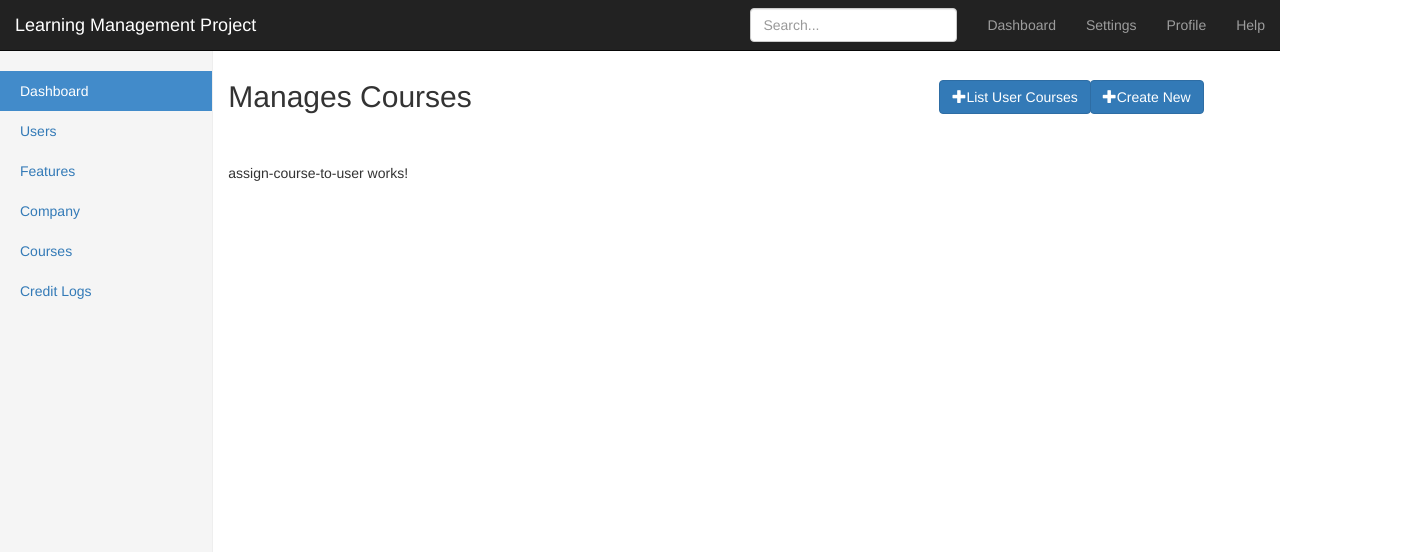
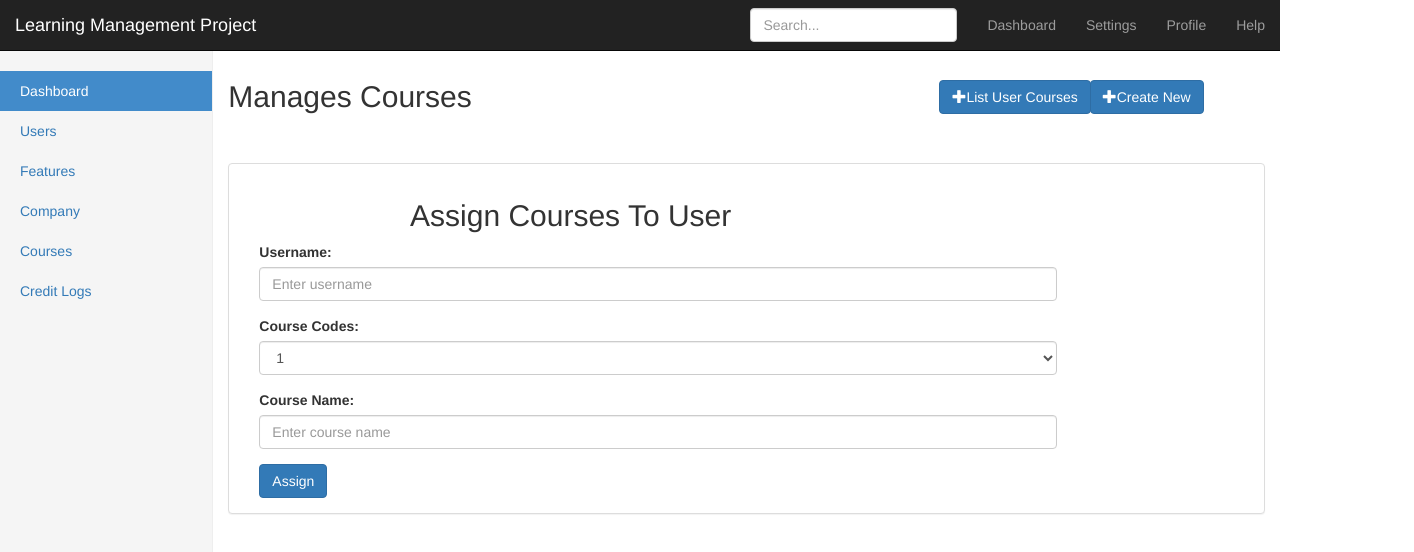
Before and after one commit to Rachayyy/Learning-Management, an Angular app: page /assign/course/to/user in a window 1280 px wide. Shown: the top 552 px of the page, 1414 px wide, since content can reach past the window. Built offline with nearby package versions, Linux system fonts and the light colour scheme.

Commit message:
List user course form created

```diff
--- a/src/app/components/assign-course-to-user/assign-course-to-user.component.css
+++ b/src/app/components/assign-course-to-user/assign-course-to-user.component.css
@@ -0,0 +1,3 @@
+#ch {
+    width: 70%;
+}
--- a/src/app/components/assign-course-to-user/assign-course-to-user.component.html
+++ b/src/app/components/assign-course-to-user/assign-course-to-user.component.html
@@ -1 +1,35 @@
-<p>assign-course-to-user works!</p>
+<div class="panel panel-default">
+    <div class="panel-body">
+        <div class="container" id="ch">
+            <div>
+                <h2>Assign Courses To User</h2>
+            </div>
+        </div>
+        <div class="container">
+            <form action="" id="ch">
+                <div class="form-group">
+                    <label for="username">Username:</label>
+                    <input type="text" class="form-control" id="username" placeholder="Enter username" name="username"
+                        required>
+
+                </div>
+                <div class="form-group">
+                    <label for="course">Course Codes:</label>
+                    <select class="form-control" id="course">
+                        <option selected>1</option>
+                        <option>2</option>
+                        <option>3</option>
+                        <option>4</option>
+                    </select>
+                </div>
+                <div class="form-group">
+                    <label for="name">Course Name:</label>
+                    <input type="text" class="form-control" id="name" placeholder="Enter course name" name="name"
+                        required>
+
+                </div>
+                <button type="submit" class="btn btn-primary">Assign</button>
+            </form>
+        </div>
+    </div>
+</div>
```
